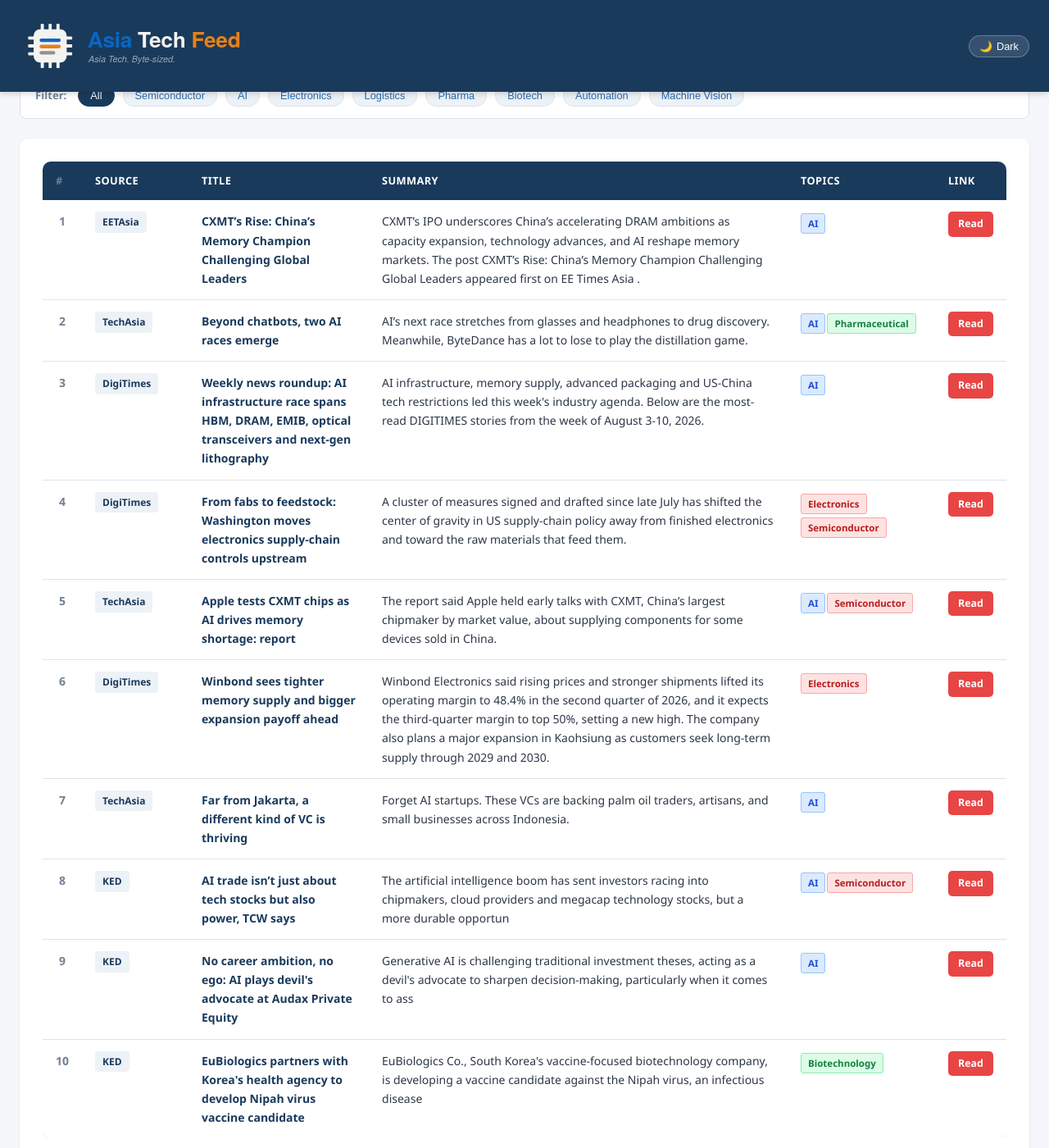
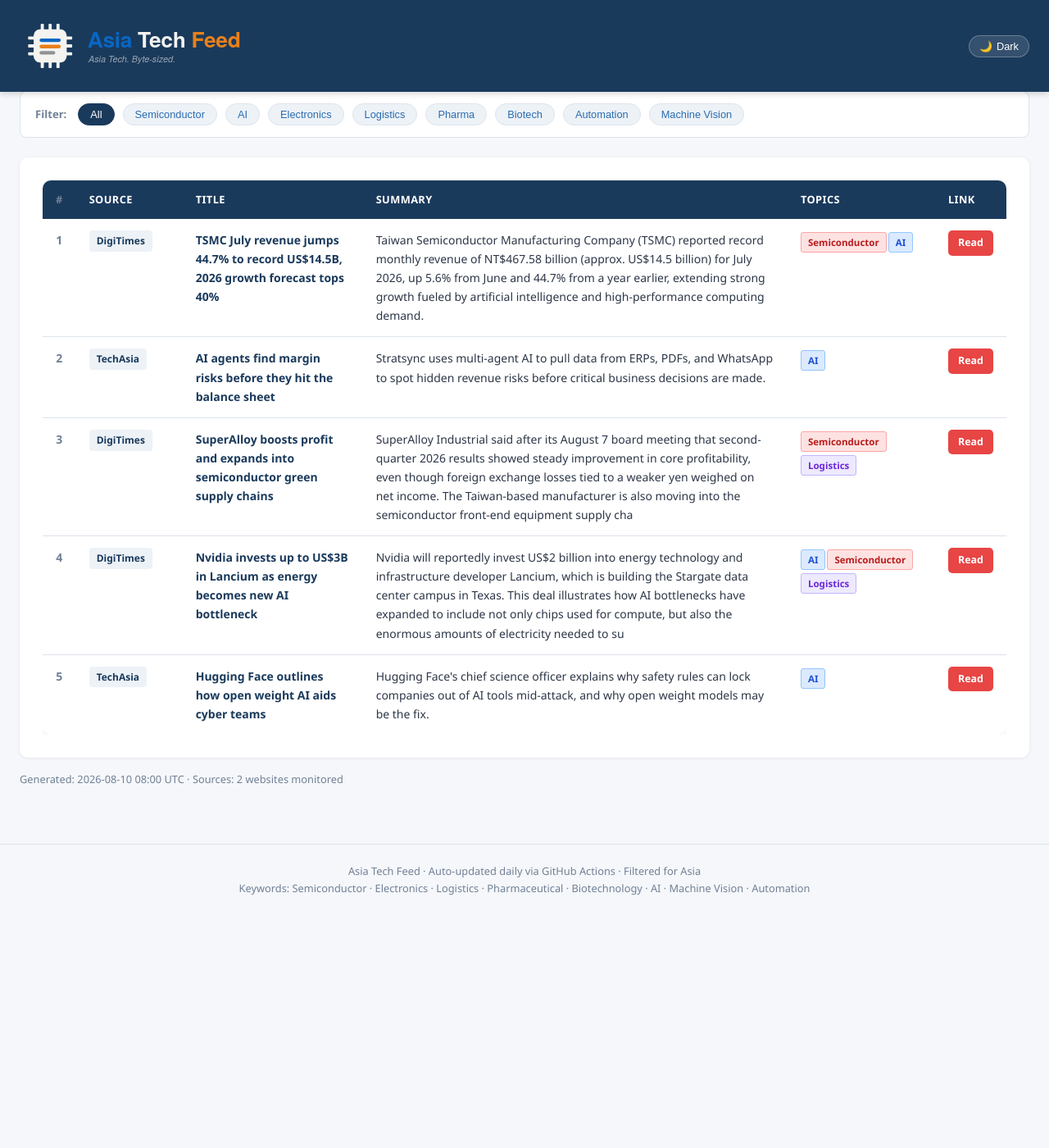
Before and after one commit to asiatechfeed/Asia-Tech-Feed, a Jekyll site: the page built from _posts/2026-08-10-asia-tech-news-digest.md, in a window 1280 px wide and 1400 px high, scrolled down 655 px. Shown: the whole window at 82% size. Built offline with Jekyll 4.4.1, drawn with Linux system fonts in a browser that asks for light colours; a script that is not in the unit is left out; after the commit the page ends 1771 px from its top, so only the background shows below that; some of the changed text lies outside the part shown.

Commit message:
📰 News digest 2026-08-10 (5 articles)

```diff
--- a/_posts/2026-08-10-asia-tech-news-digest.md
+++ b/_posts/2026-08-10-asia-tech-news-digest.md
@@ -1,16 +1,16 @@
 ---
 layout: post
 title: "Asia Tech News Digest - August 10, 2026"
-date: 2026-08-10 10:22:11 +0800
-articles_count: 10
-sources_count: 4
-sources: ["DigiTimes", "EETAsia", "KED", "TechAsia"]
+date: 2026-08-10 16:00:52 +0800
+articles_count: 5
+sources_count: 2
+sources: ["DigiTimes", "TechAsia"]
 csv_file: /assets/data/news-2026-08-10.tsv
-featured_title: "CXMT\u2019s Rise: China\u2019s Memory Champion Challenging Global Leaders"
-featured_url: "https://www.eetasia.com/cxmts-rise-chinas-memory-champion-challenging-global-leaders/"
-featured_source: "EETAsia"
-featured_summary: "CXMT\u2019s IPO underscores China\u2019s accelerating DRAM ambitions as capacity expansion, technology advances, and AI reshape memory markets. The post CXMT\u2019s Rise: China\u2019s Memory Champion Challenging Global Leaders appeared first on EE Times Asia ."
-featured_image: ""
+featured_title: "TSMC July revenue jumps 44.7% to record US$14.5B, 2026 growth forecast tops 40%"
+featured_url: "https://www.digitimes.com/news/a20260810VL209/tsmc-revenue-growth-2026-forecast.html"
+featured_source: "DigiTimes"
+featured_summary: "Taiwan Semiconductor Manufacturing Company (TSMC) reported record monthly revenue of NT$467.58 billion (approx. US$14.5 billion) for July 2026, up 5.6% from June and 44.7% from a year earlier, extending strong growth fueled by artificial intelligence and high-performance computing demand."
+featured_image: "https://img.digitimes.com/newsshow/20260810vl209_files/2_2b.jpg"
 ---
 
 <table class="news-table">
@@ -27,83 +27,43 @@ featured_image: ""
 <tbody>
 <tr>
   <td class="col-num">1</td>
-  <td class="col-source"><span class="source-badge">EETAsia</span></td>
-  <td class="col-title"><span class="article-title">CXMT’s Rise: China’s Memory Champion Challenging Global Leaders</span></td>
-  <td class="col-summary">CXMT’s IPO underscores China’s accelerating DRAM ambitions as capacity expansion, technology advances, and AI reshape memory markets. The post CXMT’s Rise: China’s Memory Champion Challenging Global Leaders appeared first on EE Times Asia .</td>
-  <td class="col-tags"><span class="tag ai">AI</span></td>
-  <td class="col-link"><a class="btn-link" href="https://www.eetasia.com/cxmts-rise-chinas-memory-champion-challenging-global-leaders/" target="_blank" rel="noopener">Read</a></td>
+  <td class="col-source"><span class="source-badge">DigiTimes</span></td>
+  <td class="col-title"><span class="article-title">TSMC July revenue jumps 44.7% to record US$14.5B, 2026 growth forecast tops 40%</span></td>
+  <td class="col-summary">Taiwan Semiconductor Manufacturing Company (TSMC) reported record monthly revenue of NT$467.58 billion (approx. US$14.5 billion) for July 2026, up 5.6% from June and 44.7% from a year earlier, extending strong growth fueled by artificial intelligence and high-performance computing demand.</td>
+  <td class="col-tags"><span class="tag semi">Semiconductor</span><span class="tag ai">AI</span></td>
+  <td class="col-link"><a class="btn-link" href="https://www.digitimes.com/news/a20260810VL209/tsmc-revenue-growth-2026-forecast.html" target="_blank" rel="noopener">Read</a></td>
 </tr>
 <tr>
   <td class="col-num">2</td>
   <td class="col-source"><span class="source-badge">TechAsia</span></td>
-  <td class="col-title"><span class="article-title">Beyond chatbots, two AI races emerge</span></td>
-  <td class="col-summary">AI’s next race stretches from glasses and headphones to drug discovery. Meanwhile, ByteDance has a lot to lose to play the distillation game.</td>
-  <td class="col-tags"><span class="tag ai">AI</span><span class="tag bio">Pharmaceutical</span></td>
-  <td class="col-link"><a class="btn-link" href="https://www.techinasia.com/chatbots-ai-races-emerge" target="_blank" rel="noopener">Read</a></td>
+  <td class="col-title"><span class="article-title">AI agents find margin risks before they hit the balance sheet</span></td>
+  <td class="col-summary">Stratsync uses multi-agent AI to pull data from ERPs, PDFs, and WhatsApp to spot hidden revenue risks before critical business decisions are made.</td>
+  <td class="col-tags"><span class="tag ai">AI</span></td>
+  <td class="col-link"><a class="btn-link" href="https://www.techinasia.com/ai-agents-find-margin-risks-hit-balance-sheet" target="_blank" rel="noopener">Read</a></td>
 </tr>
 <tr>
   <td class="col-num">3</td>
   <td class="col-source"><span class="source-badge">DigiTimes</span></td>
-  <td class="col-title"><span class="article-title">Weekly news roundup: AI infrastructure race spans HBM, DRAM, EMIB, optical transceivers and next-gen lithography</span></td>
-  <td class="col-summary">AI infrastructure, memory supply, advanced packaging and US-China tech restrictions led this week's industry agenda. Below are the most-read DIGITIMES stories from the week of August 3-10, 2026.</td>
-  <td class="col-tags"><span class="tag ai">AI</span></td>
-  <td class="col-link"><a class="btn-link" href="https://www.digitimes.com/news/a20260810VL200/weekly-news-roundup-asml-dram-hbm-infrastructure-packaging.html" target="_blank" rel="noopener">Read</a></td>
+  <td class="col-title"><span class="article-title">SuperAlloy boosts profit and expands into semiconductor green supply chains</span></td>
+  <td class="col-summary">SuperAlloy Industrial said after its August 7 board meeting that second-quarter 2026 results showed steady improvement in core profitability, even though foreign exchange losses tied to a weaker yen weighed on net income. The Taiwan-based manufacturer is also moving into the semiconductor front-end equipment supply cha</td>
+  <td class="col-tags"><span class="tag semi">Semiconductor</span><span class="tag logis">Logistics</span></td>
+  <td class="col-link"><a class="btn-link" href="https://www.digitimes.com/news/a20260810PD207/profit-superalloy-2026-revenue-equipment.html" target="_blank" rel="noopener">Read</a></td>
 </tr>
 <tr>
   <td class="col-num">4</td>
   <td class="col-source"><span class="source-badge">DigiTimes</span></td>
-  <td class="col-title"><span class="article-title">From fabs to feedstock: Washington moves electronics supply-chain controls upstream</span></td>
-  <td class="col-summary">A cluster of measures signed and drafted since late July has shifted the center of gravity in US supply-chain policy away from finished electronics and toward the raw materials that feed them.</td>
-  <td class="col-tags"><span class="tag semi">Electronics</span><span class="tag semi">Semiconductor</span></td>
-  <td class="col-link"><a class="btn-link" href="https://www.digitimes.com/news/a20260807VL215/policy-electronics-polysilicon-materials-solar.html" target="_blank" rel="noopener">Read</a></td>
+  <td class="col-title"><span class="article-title">Nvidia invests up to US$3B in Lancium as energy becomes new AI bottleneck</span></td>
+  <td class="col-summary">Nvidia will reportedly invest US$2 billion into energy technology and infrastructure developer Lancium, which is building the Stargate data center campus in Texas. This deal illustrates how AI bottlenecks have expanded to include not only chips used for compute, but also the enormous amounts of electricity needed to su</td>
+  <td class="col-tags"><span class="tag ai">AI</span><span class="tag semi">Semiconductor</span><span class="tag logis">Logistics</span></td>
+  <td class="col-link"><a class="btn-link" href="https://www.digitimes.com/news/a20260810VL207/nvidia-infrastructure-texas-data-center-electricity.html" target="_blank" rel="noopener">Read</a></td>
 </tr>
 <tr>
   <td class="col-num">5</td>
   <td class="col-source"><span class="source-badge">TechAsia</span></td>
-  <td class="col-title"><span class="article-title">Apple tests CXMT chips as AI drives memory shortage: report</span></td>
-  <td class="col-summary">The report said Apple held early talks with CXMT, China’s largest chipmaker by market value, about supplying components for some devices sold in China.</td>
-  <td class="col-tags"><span class="tag ai">AI</span><span class="tag semi">Semiconductor</span></td>
-  <td class="col-link"><a class="btn-link" href="https://www.techinasia.com/apple-may-raise-iphone-18-pro-prices-as-chip-costs-rise" target="_blank" rel="noopener">Read</a></td>
-</tr>
-<tr>
-  <td class="col-num">6</td>
-  <td class="col-source"><span class="source-badge">DigiTimes</span></td>
-  <td class="col-title"><span class="article-title">Winbond sees tighter memory supply and bigger expansion payoff ahead</span></td>
-  <td class="col-summary">Winbond Electronics said rising prices and stronger shipments lifted its operating margin to 48.4% in the second quarter of 2026, and it expects the third-quarter margin to top 50%, setting a new high. The company also plans a major expansion in Kaohsiung as customers seek long-term supply through 2029 and 2030.</td>
-  <td class="col-tags"><span class="tag semi">Electronics</span></td>
-  <td class="col-link"><a class="btn-link" href="https://www.digitimes.com/news/a20260807PD219/winbond-expansion-demand-nand-shipments.html" target="_blank" rel="noopener">Read</a></td>
-</tr>
-<tr>
-  <td class="col-num">7</td>
-  <td class="col-source"><span class="source-badge">TechAsia</span></td>
-  <td class="col-title"><span class="article-title">Far from Jakarta, a different kind of VC is thriving</span></td>
-  <td class="col-summary">Forget AI startups. These VCs are backing palm oil traders, artisans, and small businesses across Indonesia.</td>
+  <td class="col-title"><span class="article-title">Hugging Face outlines how open weight AI aids cyber teams</span></td>
+  <td class="col-summary">Hugging Face's chief science officer explains why safety rules can lock companies out of AI tools mid-attack, and why open weight models may be the fix.</td>
   <td class="col-tags"><span class="tag ai">AI</span></td>
-  <td class="col-link"><a class="btn-link" href="https://www.techinasia.com/jakarta-kind-vc-thriving" target="_blank" rel="noopener">Read</a></td>
-</tr>
-<tr>
-  <td class="col-num">8</td>
-  <td class="col-source"><span class="source-badge">KED</span></td>
-  <td class="col-title"><span class="article-title">AI trade isn’t just about tech stocks but also power, TCW says</span></td>
-  <td class="col-summary">The artificial intelligence boom has sent investors racing into chipmakers, cloud providers and megacap technology stocks, but a more durable opportun</td>
-  <td class="col-tags"><span class="tag ai">AI</span><span class="tag semi">Semiconductor</span></td>
-  <td class="col-link"><a class="btn-link" href="https://www.kedglobal.com/asset-management/newsView/ked202606010002" target="_blank" rel="noopener">Read</a></td>
-</tr>
-<tr>
-  <td class="col-num">9</td>
-  <td class="col-source"><span class="source-badge">KED</span></td>
-  <td class="col-title"><span class="article-title">No career ambition, no ego: AI plays devil's advocate at Audax Private Equity</span></td>
-  <td class="col-summary">Generative AI is challenging traditional investment theses, acting as a devil's advocate to sharpen decision-making, particularly when it comes to ass</td>
-  <td class="col-tags"><span class="tag ai">AI</span></td>
-  <td class="col-link"><a class="btn-link" href="https://www.kedglobal.com/private-equity/newsView/ked202603120002" target="_blank" rel="noopener">Read</a></td>
-</tr>
-<tr>
-  <td class="col-num">10</td>
-  <td class="col-source"><span class="source-badge">KED</span></td>
-  <td class="col-title"><span class="article-title">EuBiologics partners with Korea's health agency to develop Nipah virus vaccine candidate</span></td>
-  <td class="col-summary">EuBiologics Co., South Korea's vaccine-focused biotechnology company, is developing a vaccine candidate against the Nipah virus, an infectious disease</td>
-  <td class="col-tags"><span class="tag bio">Biotechnology</span></td>
-  <td class="col-link"><a class="btn-link" href="https://www.kedglobal.com/bio-pharma/newsView/ked202603100001" target="_blank" rel="noopener">Read</a></td>
+  <td class="col-link"><a class="btn-link" href="https://www.techinasia.com/when-ai-safety-rules-leave-companies-defenseless" target="_blank" rel="noopener">Read</a></td>
 </tr>
 </tbody>
 </table>
```
Also changed, not shown: _data/seen_urls.json (+6 -1 lines), _digest_meta.json (+21 -23 lines), assets/data/news-2026-08-10.tsv (+5 -10 lines), assets/data/search-index.json.
